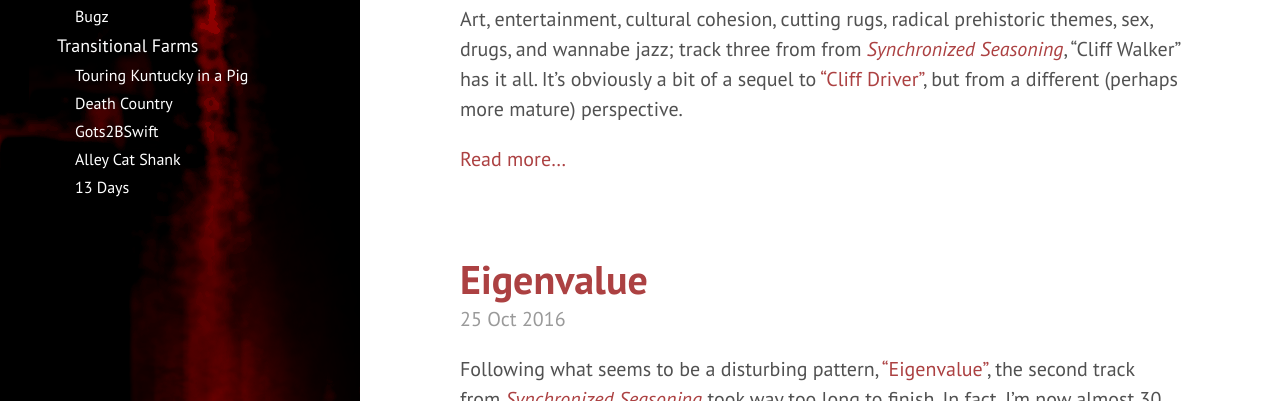
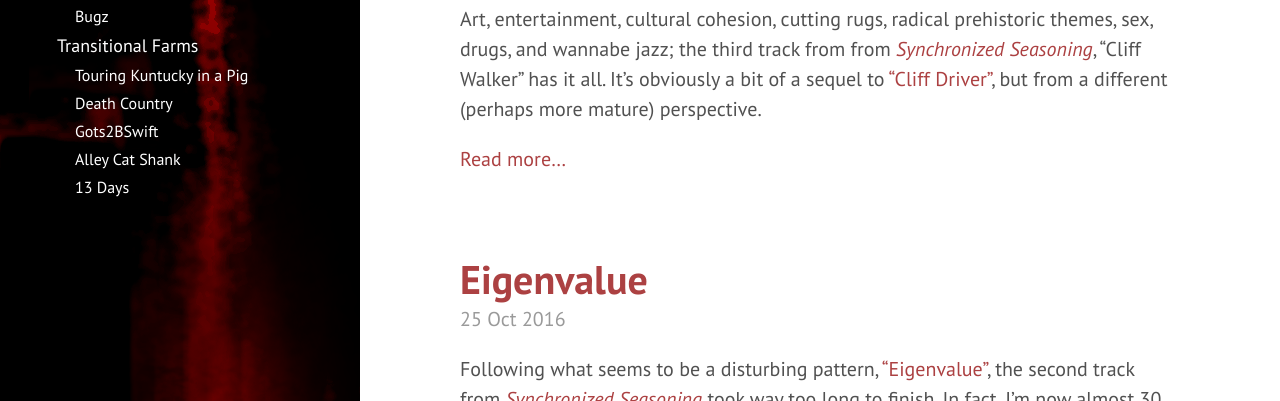
Before and after one commit to petepm/petepm.github.io, a Jekyll site: the page built from index.html, in a window 1280 px wide and 900 px high, cut to the strip 499-900 px from the top of the window. Built offline with Jekyll 4.4.1, drawn with Linux system fonts in a browser that asks for light colours; nearby versions of some CDN libraries; the list of posts is cut into pages by our own code.

Commit message:
Track three --> the third track

```diff
--- a/_posts/2018-06-10-cliff-walker.md
+++ b/_posts/2018-06-10-cliff-walker.md
@@ -11,7 +11,7 @@ categories:
 
 Art, entertainment, cultural cohesion, cutting rugs,
 radical prehistoric themes, sex, drugs, and wannabe jazz;
-track three from
+the third track from
 from [_Synchronized Seasoning_](/music/synchronized-seasoning),
 "Cliff Walker" has it all.
 It's obviously a bit of a sequel to
--- a/music/synchronized-seasoning/cliff-walker.md
+++ b/music/synchronized-seasoning/cliff-walker.md
@@ -11,7 +11,7 @@ trackno: 3
 
 Art, entertainment, cultural cohesion, cutting rugs,
 radical prehistoric themes, sex, drugs, and wannabe jazz;
-track three from
+the third track from
 from [_Synchronized Seasoning_](/music/synchronized-seasoning),
 "Cliff Walker" has it all.
 It's obviously a bit of a sequel to
```
